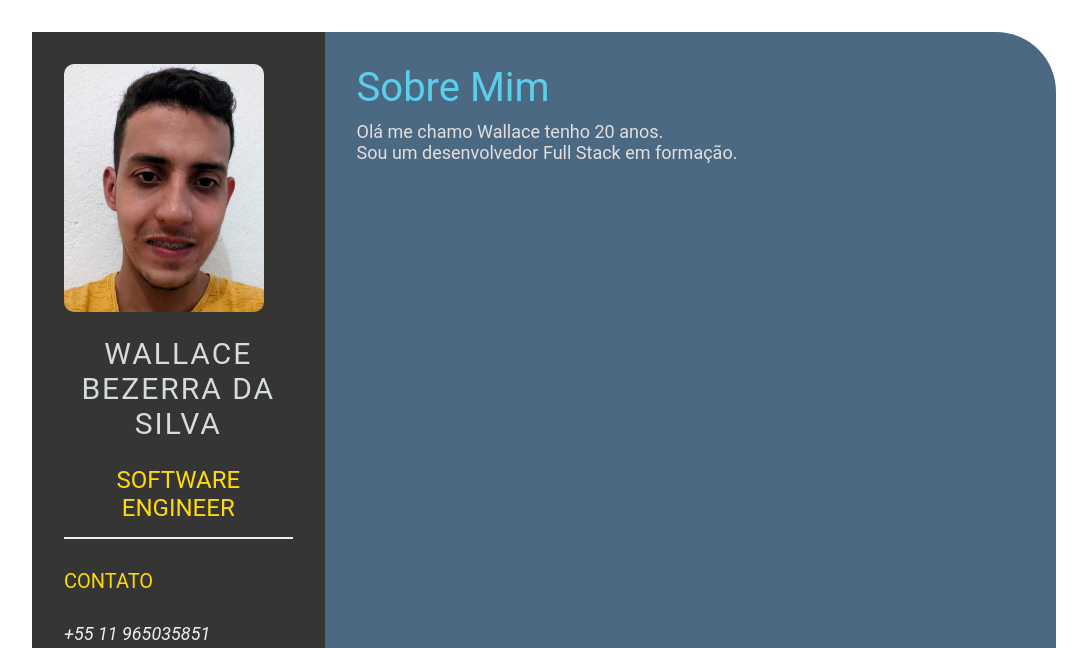
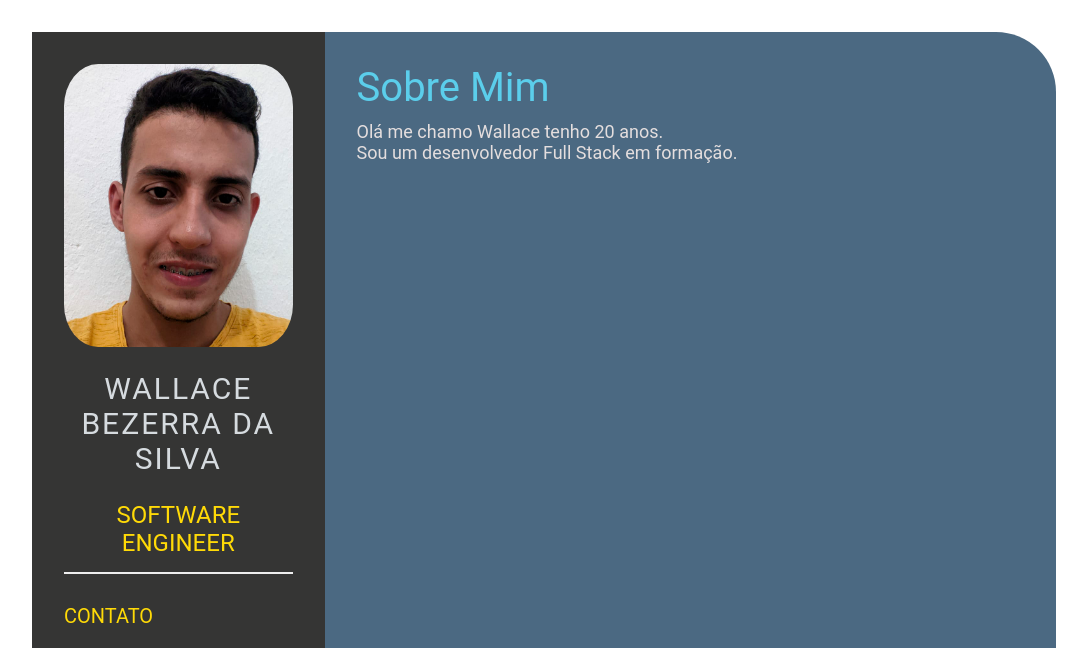
Before and after one commit to Wallace-Bezerra/Wallace-Bezerra.github.io, a plain HTML site: page index.html in a window 1280 px wide. Shown: the top 648 px of the page, without its empty margins (96-1183 px from the left). Drawn offline with Linux system fonts and the light colour scheme.

Commit message:
Profile-image

```diff
--- a/style.css
+++ b/style.css
@@ -38,10 +38,13 @@
     border-bottom: 2px solid #eeeeee;
 }
 
-.profile .profile-image {
-    width: 200px;
+
+.profile-image {
+    width: 100%;
+    border-radius: 15%;
     margin-bottom: 20px;
-    border-radius: 10px;
+
+
 }
 
 .name {
```
